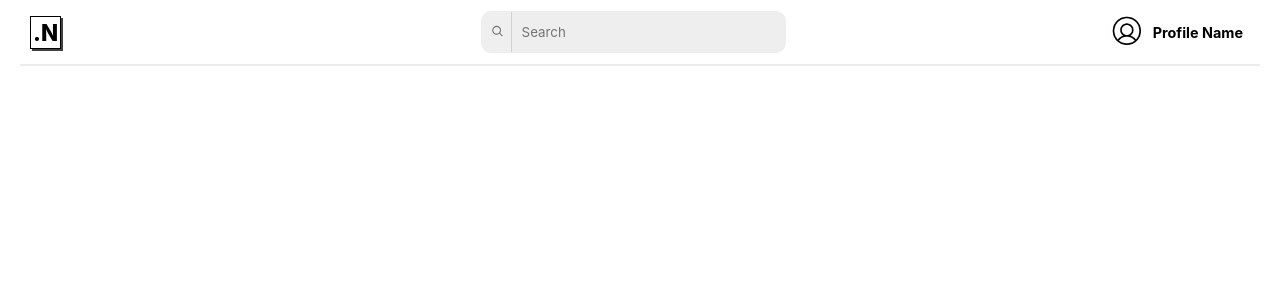
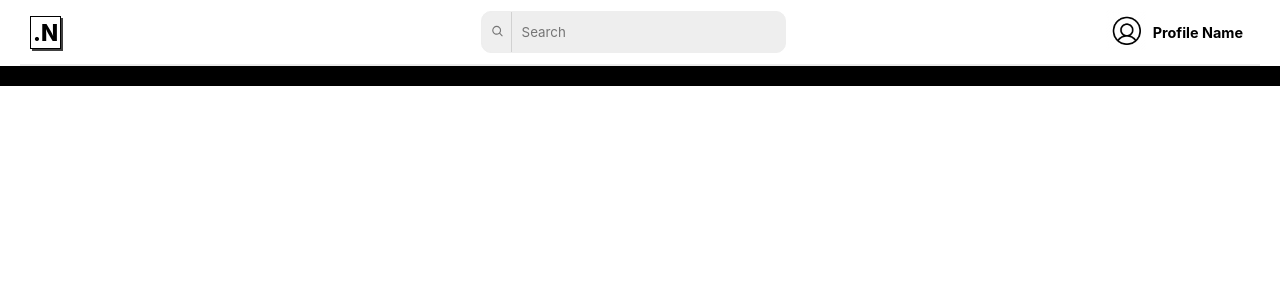
Before and after one commit to ImieboGodson/notes-app, a React (Create React App) app: page /notes/1 in a window 1280 px wide. Before the commit this address had no page. Shown: the top 300 px of the page. Built offline with nearby package versions, Linux system fonts and the light colour scheme.

Commit message:
additional minor changes

```diff
--- a/src/App.js
+++ b/src/App.js
@@ -10,6 +10,7 @@ import {
 import Header from './components/Header';
 import Signup from './pages/Signup/Signup';
 import Collection from './pages/Collection/Collection';
+import Note from './pages/Note/Note';
 
 const App = () => {
   return (
@@ -22,6 +23,7 @@ const App = () => {
         <Route path="/signup" element={ <Signup /> } />
         <Route path="/" element={<Dashboard />} />
         <Route path="/collections/:id" element={<Collection />} />
+        <Route path="/notes/:id" element={<Note />} />
       </Routes>
     </BrowserRouter>
 
--- a/src/components/NoteCard.js
+++ b/src/components/NoteCard.js
@@ -1,7 +1,9 @@
+import { Link } from 'react-router-dom'
 import './noteCard.css'
 
 const NoteCard = ({ note }) => {
     return (
+        <Link to={'./notes/:id'} style={{textDecoration: 'none', color: '#000'}}>
             <div className='noteCard'>
                 <p className='date'>{note.date}</p>
                 <p className='title'>{note.title}</p>
@@ -14,6 +16,8 @@ const NoteCard = ({ note }) => {
                     <p className='bodyText'>{note.body}</p>
                 </div>
             </div>
+        </Link>
+
     )
 }
 
--- a/src/pages/Collection/collection.css
+++ b/src/pages/Collection/collection.css
@@ -1,4 +1,5 @@
 .collection {
-    height: 100vh;
+    /* width: 100%; */
+    /* height: 100vh; */
     background-color: black;
 }
--- /dev/null
+++ b/src/pages/Note/Note.js
@@ -0,0 +1,11 @@
+import './note.css'
+
+const Note = () => {
+    return (
+        <div className='note'>
+            NOTE PAGE
+        </div>
+    )
+}
+
+export default Note
--- /dev/null
+++ b/src/pages/Note/note.css
@@ -0,0 +1,3 @@
+.note {
+    background-color: black;
+}
```
Lines whose indentation alone changed are shown as unchanged.
